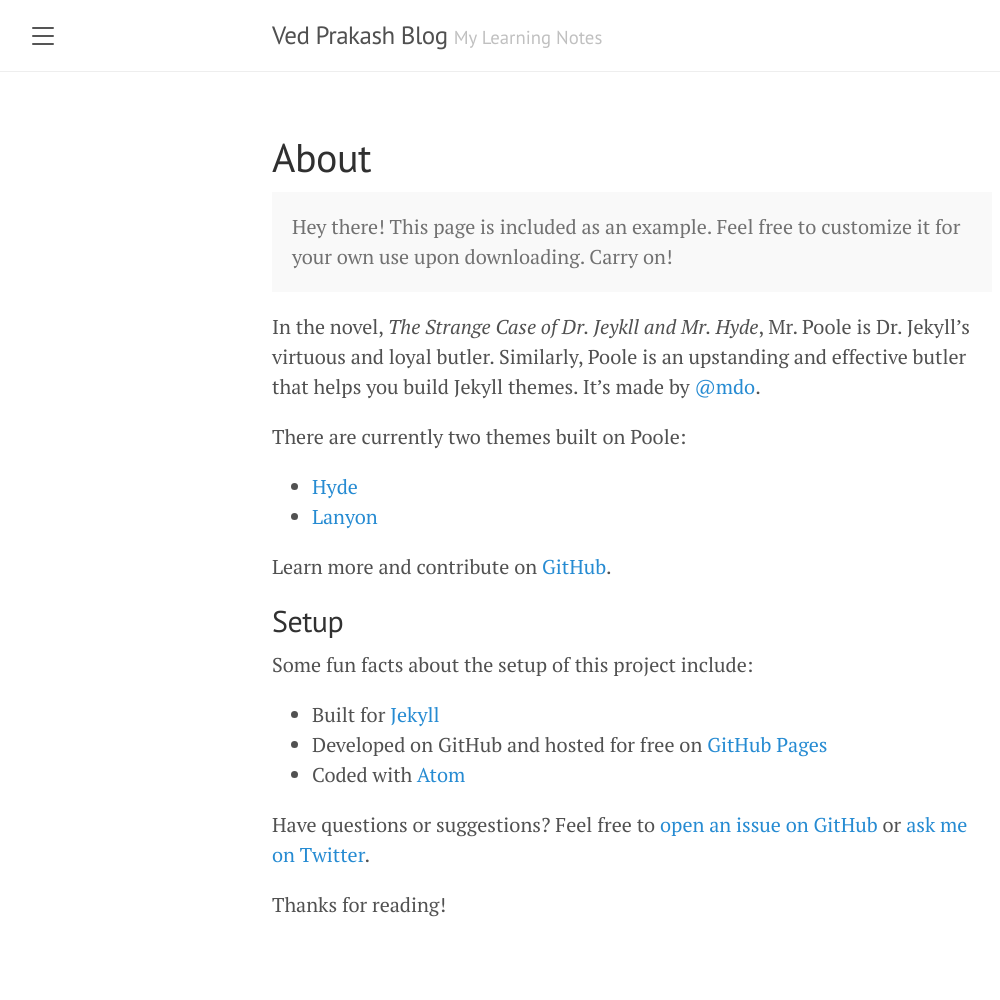
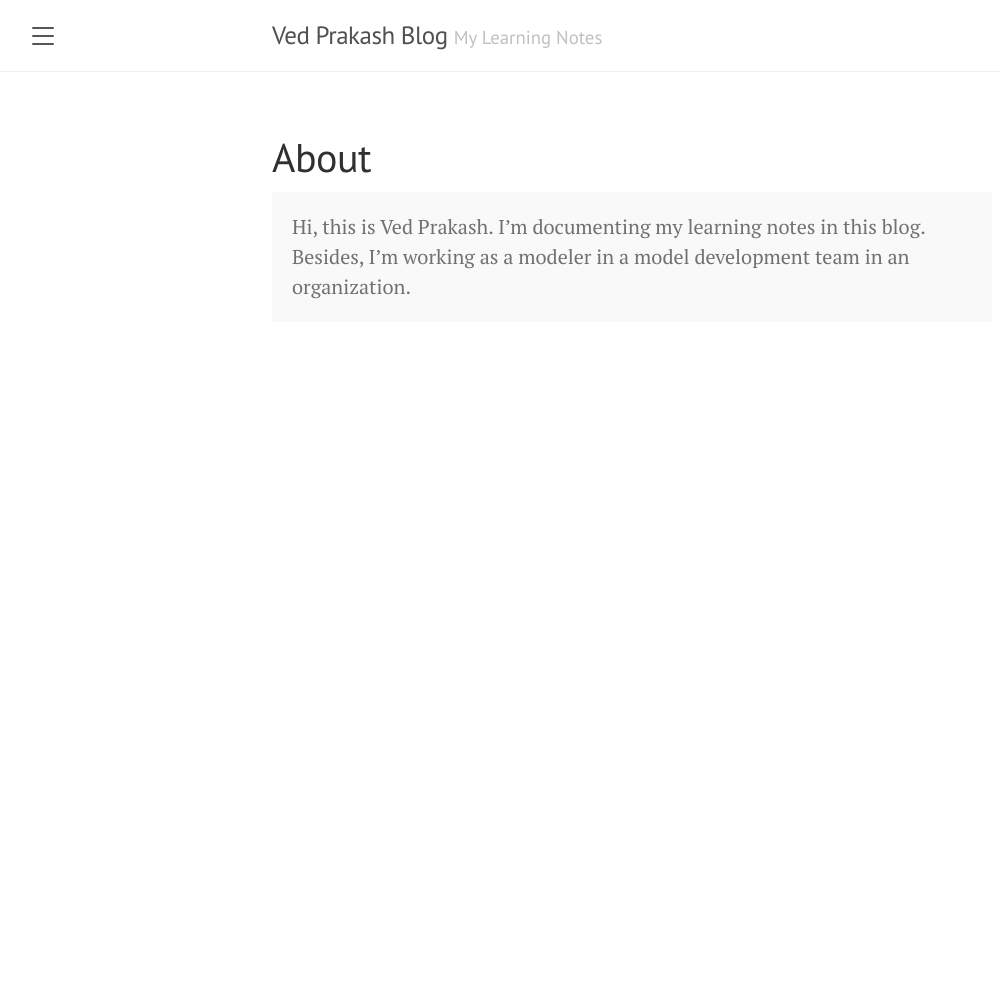
Before and after one commit to Ved-Prakash-Singh/Ved-Prakash-Singh.github.io, a Jekyll site: the page built from about.md, in a window 1280 px wide. Shown: the whole page, without its empty margins (8-1008 px from the left). Built offline with Jekyll 4.4.1, drawn with Linux system fonts in a browser that asks for light colours; after the commit the page ends 900 px from its top, so only the background shows below that.

Commit message:
Update about.md

```diff
--- a/about.md
+++ b/about.md
@@ -4,26 +4,5 @@ title: About
 ---
 
 <p class="message">
-  Hey there! This page is included as an example. Feel free to customize it for your own use upon downloading. Carry on!
+  Hi, this is Ved Prakash. I’m documenting my learning notes in this blog. Besides, I’m working as a modeler in a model development team in an organization.
 </p>
-
-In the novel, *The Strange Case of Dr. Jeykll and Mr. Hyde*, Mr. Poole is Dr. Jekyll's virtuous and loyal butler. Similarly, Poole is an upstanding and effective butler that helps you build Jekyll themes. It's made by [@mdo](https://twitter.com/mdo).
-
-There are currently two themes built on Poole:
-
-* [Hyde](http://hyde.getpoole.com)
-* [Lanyon](http://lanyon.getpoole.com)
-
-Learn more and contribute on [GitHub](https://github.com/poole).
-
-## Setup
-
-Some fun facts about the setup of this project include:
-
-* Built for [Jekyll](https://jekyllrb.com)
-* Developed on GitHub and hosted for free on [GitHub Pages](https://pages.github.com)
-* Coded with [Atom](https://atom.io)
-
-Have questions or suggestions? Feel free to [open an issue on GitHub](https://github.com/poole/issues/new) or [ask me on Twitter](https://twitter.com/mdo).
-
-Thanks for reading!
```
